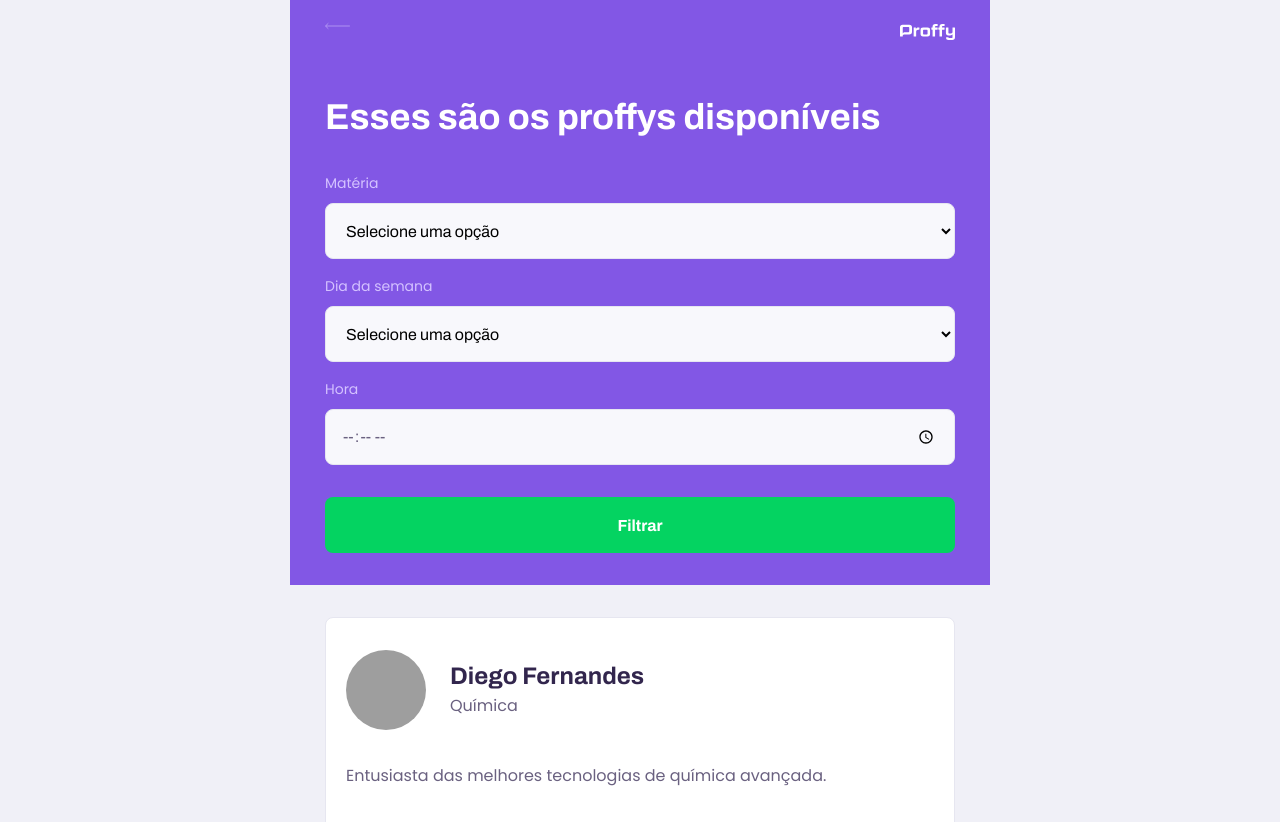
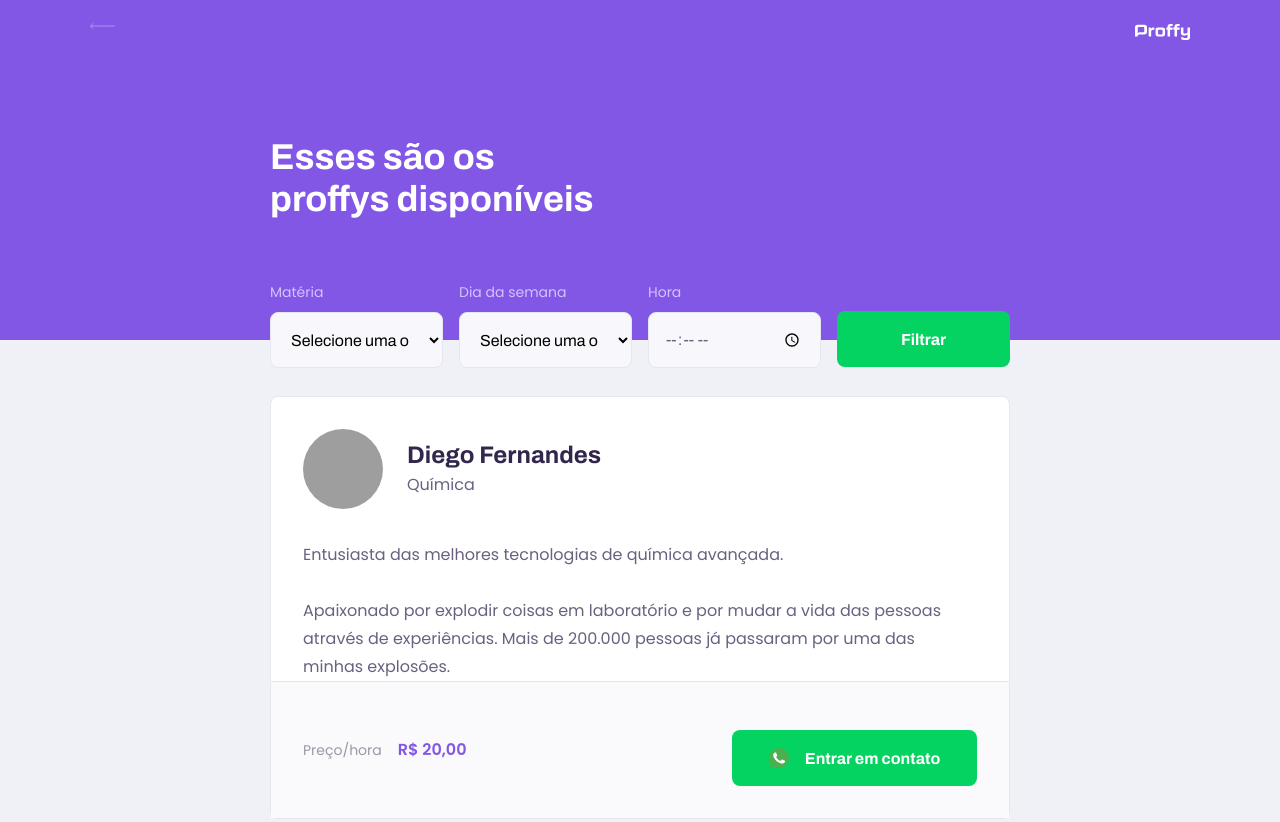
Before and after one commit to RSinhoroto/proffy, a plain HTML site: page study.html in a window 1280 px wide. Shown: the top 822 px of the page. Drawn offline with Linux system fonts and the light colour scheme; grey boxes are pictures that could not be loaded.

Commit message:
Added teacher listing for desktop

```diff
--- a/styles/partials/page-study.css
+++ b/styles/partials/page-study.css
@@ -37,6 +37,8 @@
 .page-header .header-content {
   width: 90%;
   margin: 3.2rem auto;
+
+  position: relative;
 }
 
 .page-header .header-content strong {
@@ -153,7 +155,7 @@
   margin-top: 0.4rem;
 }
 
-.teacher-item p {
+.teacher-item > p {
   padding: 0 2rem;
   font-size: 1.6rem;
   line-height: 2.8rem;
@@ -204,3 +206,76 @@
 .teacher-item footer button:hover {
   background: var(--color-secondary-dark);
 }
+
+@media (min-width: 700px) {
+  #page-study #container {
+    max-width: 100%;
+  }
+
+  .page-header {
+    height: 340px;
+  }
+
+  .page-header .top-bar-container {
+    max-width: 1100px;
+  }
+
+  .page-header .header-content {
+    max-width: 740px;
+
+    margin: 0 auto;
+
+    flex: 1 1;
+    padding-bottom: 48px;
+    display: flex;
+    flex-direction: column;
+    justify-content: center;
+  }
+
+  .page-header .header-content strong {
+    max-width: 350px;
+  }
+
+  .teacher-item header,
+  .teacher-item footer {
+    padding: 32px;
+  }
+
+  #search-teachers {
+    display: grid;
+    grid-template-columns: repeat(4, 1fr);
+    gap: 16px;
+    position: absolute;
+    bottom: -28px;
+  }
+
+  #search-teachers .select-block {
+    margin-bottom: 0;
+  }
+
+  #page-study main {
+    padding: 32px 0;
+    max-width: 740px;
+    margin: 0 auto;
+  }
+
+  .teacher-item > p {
+    padding: 0 32px;
+  }
+
+  .teacher-item footer p strong {
+    display: initial;
+    margin-left: 16px;
+  }
+
+  .teacher-item footer button {
+    width: 245px;
+    font-size: 16px;
+
+    justify-content: center;
+  }
+
+  .teacher-item footer button img {
+    margin-right: 16px;
+  }
+}
```
